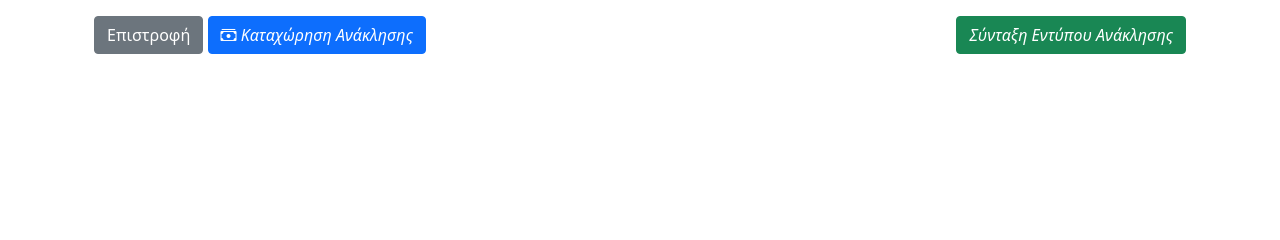
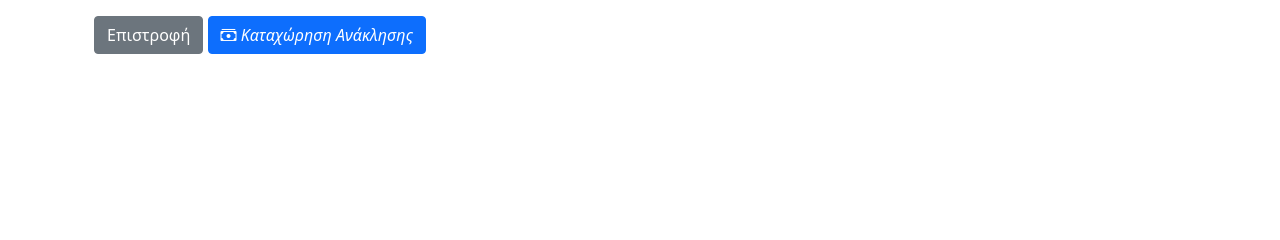
Before and after one commit to dideher/roc, a Django app: template roc/expenditure_register/templates/expenditure_register/recall_list.html in a window 1280 px wide. Shown: the part 276-516 px from the top of the page. Run offline with Django 4.2, Linux system fonts and the light colour scheme; the template is opened without the code that fills it, so the values that code supplies are empty; some libraries are stand-ins or nearby versions.

Commit message:
Removed button for the creation of a recall pdf document

```diff
--- a/roc/expenditure_register/templates/expenditure_register/recall_list.html
+++ b/roc/expenditure_register/templates/expenditure_register/recall_list.html
@@ -70,7 +70,7 @@
 </fieldset>
 <a href="{% url 'account_list' register.pk %}" class="btn btn-secondary"> Επιστροφή </a>
 <a title="Καταχώρηση Ανάκλησης" href = "{% url 'recall_create' register.pk account.pk %}" class="btn btn-primary ml-1"> <i class="bi bi-cash-stack"> Καταχώρηση Ανάκλησης </i></a>
-<a style="float: right" title="Έντυπο ανάκλησης" href = "{% url 'recall_request_in_pdf'%}"  class="btn btn-success"> <i class="bidebit_request_to_pdf"> Σύνταξη Εντύπου Ανάκλησης </i> </a>
+{% comment %} <a style="float: right" title="Έντυπο ανάκλησης" href = "{% url 'recall_request_in_pdf'%}"  class="btn btn-success"> <i class="bidebit_request_to_pdf"> Σύνταξη Εντύπου Ανάκλησης </i> </a>  {% endcomment %}
 </div>
 {% endblock content %}
 
```
